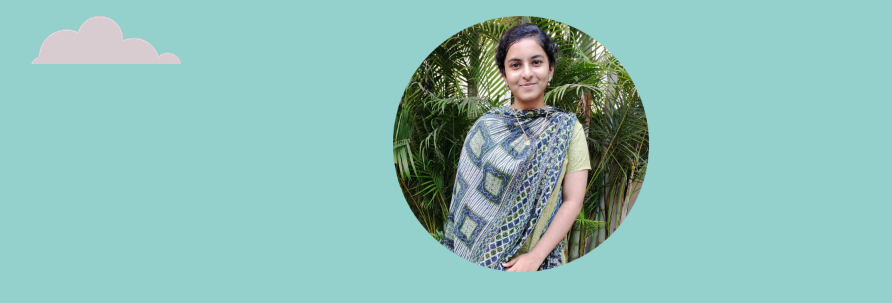
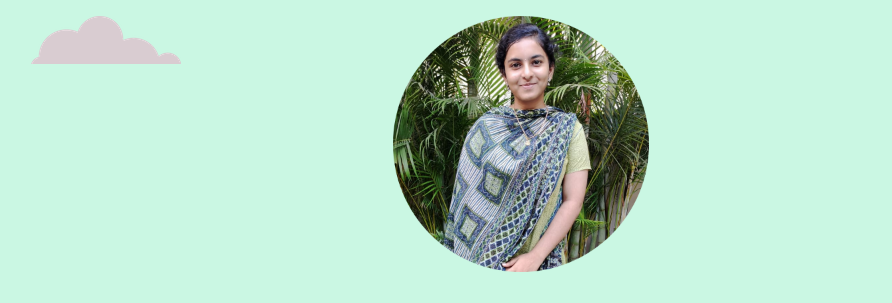
Before and after one commit to Meera1609/profile, a plain HTML site: page index.html in a window 1280 px wide. Shown: the part 284-587 px from the top of the page, without its empty margins (119-1011 px from the left). Drawn offline with Linux system fonts and the light colour scheme.

Commit message:
Update styles.css

```diff
--- a/css/styles.css
+++ b/css/styles.css
@@ -1,5 +1,5 @@
 body{
-   background-color: #94d0cc;
+   background-color: #caf7e3;
    margin: 0;
    text-align: center;
    font-family: 'Merriweather', serif;
```
